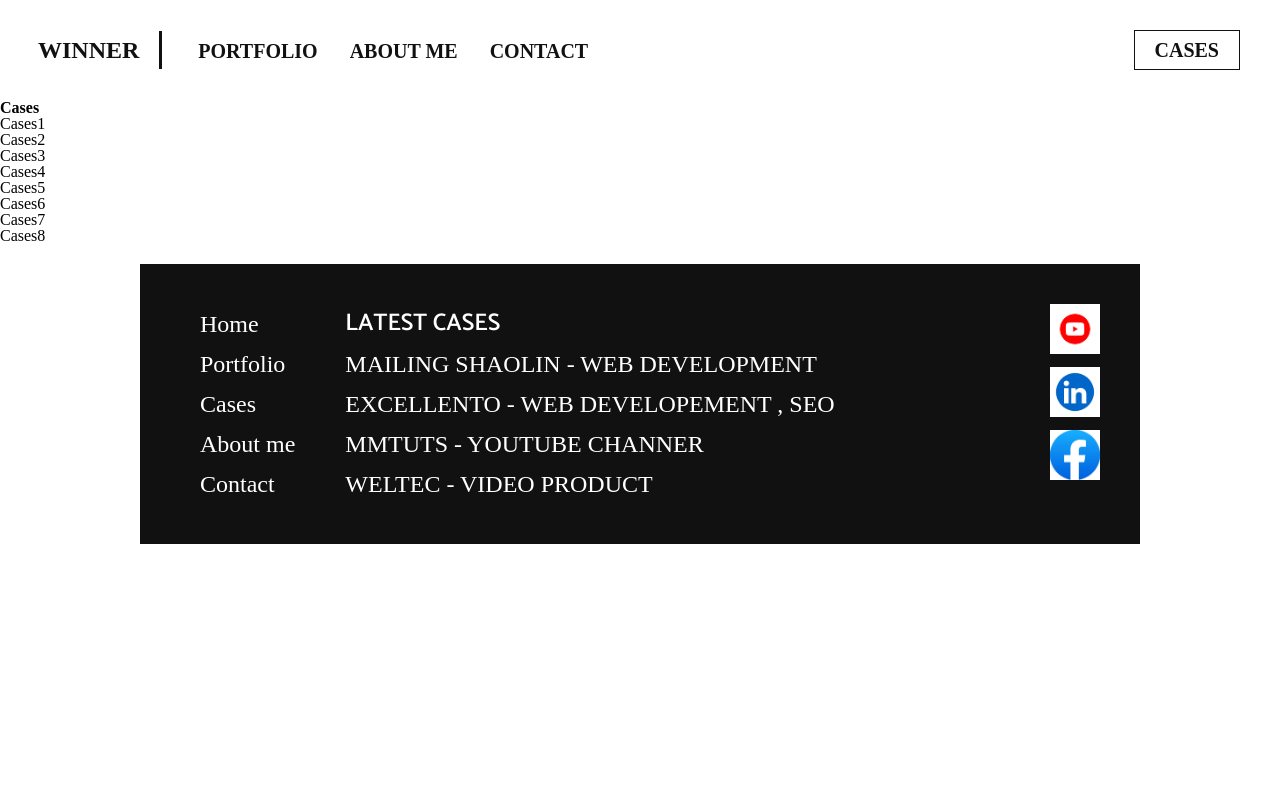
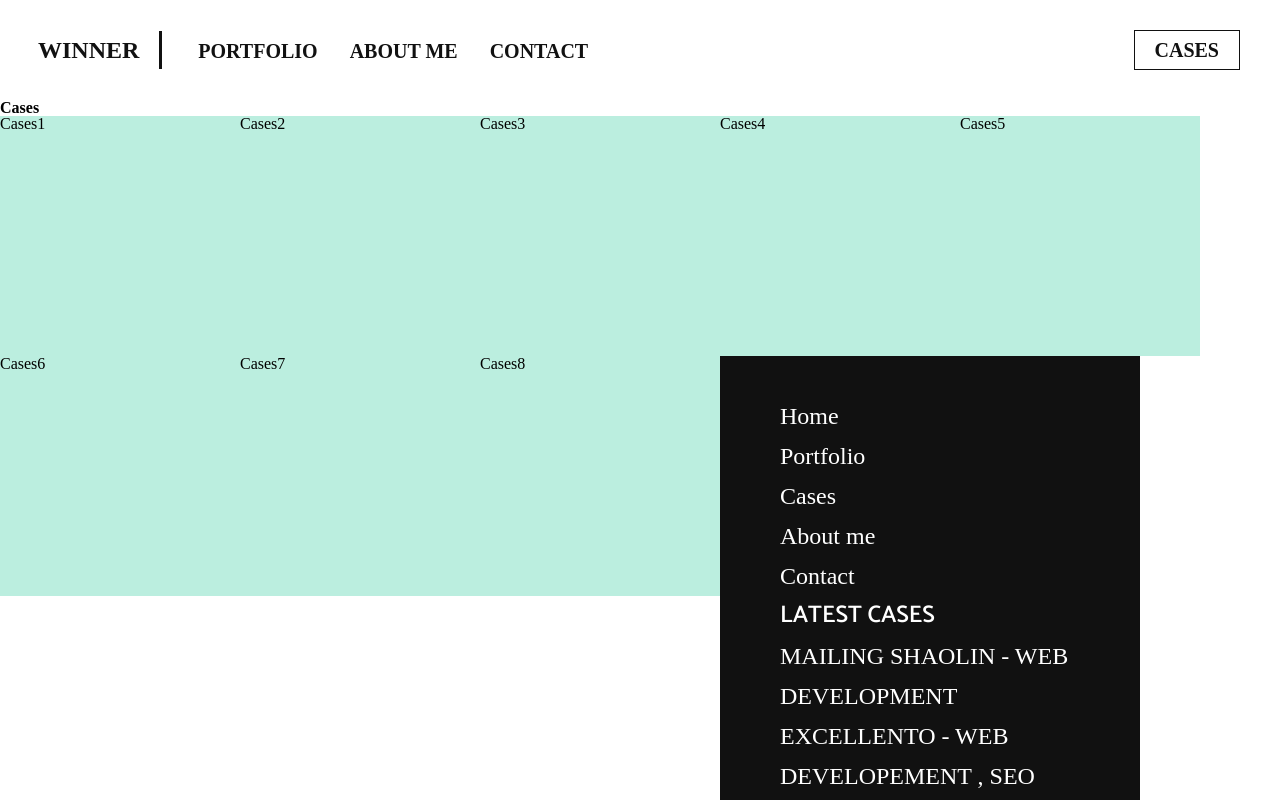
Before and after one commit to ub-victor/Responsive-Website-Using-HTML-and-CSS, a plain HTML site: page cases.html in a window 1280 px wide. Shown: the top 800 px of the page. Drawn offline with Linux system fonts and the light colour scheme; a web font is replaced by a local one.

```diff
--- a/style.css
+++ b/style.css
@@ -247,7 +247,7 @@
     /* Set the width of the div to be the full width of its container minus 32px (16px margin on each side) */
     width: calc(100% - 32px);
     height: 100px;
-    background-color: #dab3b3;
+    background-color: #c6e4d6;
 }
 
 .index-link div h3 {
@@ -312,7 +312,10 @@
 /* Cases */
 
 .cases-links div {
+    float: left;
     width: 240px;
+    height: 240px;
+    background-color: #bbeedf;
 }
 
 
```
